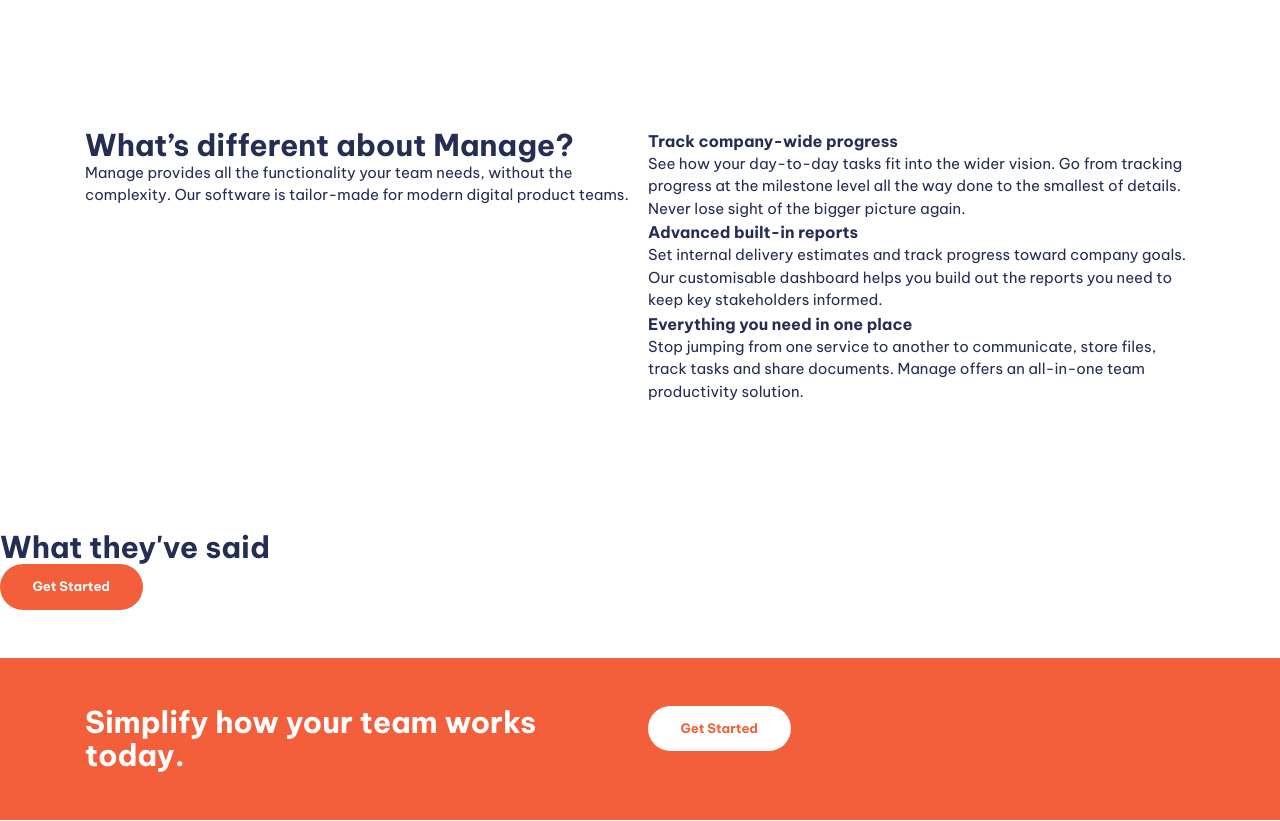
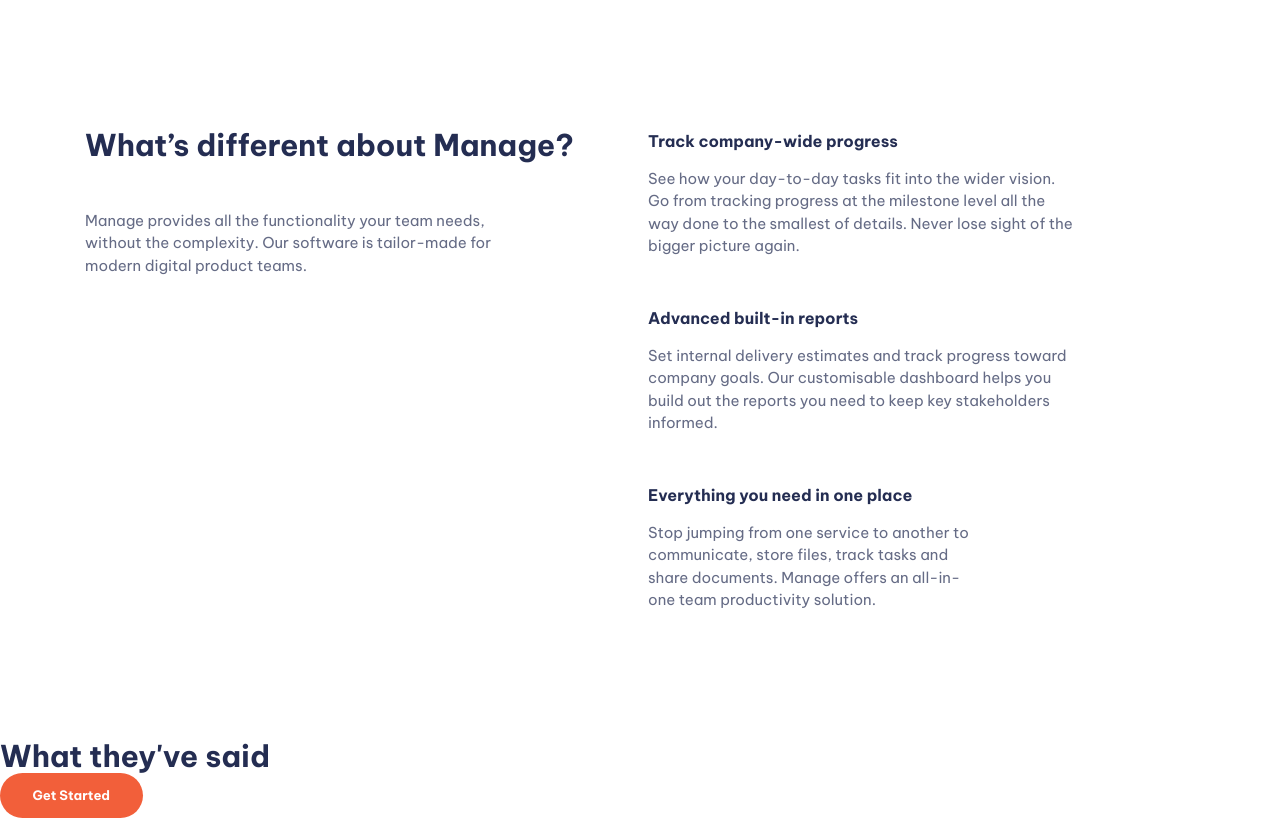
Before and after one commit to narmingeybullayeva/HTML-and-CSS-Projects, a website built with Vite: page Manage-landing-page-website/index.html in a window 1280 px wide. Shown: the part 700-1521 px from the top of the page. Built offline with nearby package versions, Linux system fonts and the light colour scheme.

Commit message:
Added spaces and stuff

```diff
--- a/Manage-landing-page-website/index.html
+++ b/Manage-landing-page-website/index.html
@@ -12,7 +12,11 @@
       <div class="container">
         <div class="nav-wrapper">
           <a href="#"><img src="images/logo.svg" alt="Manage" /></a>
-          <button class="mobile-nav-toggle" aria-controls="primary-navigation" aria-expanded="false">
+          <button
+            class="mobile-nav-toggle"
+            aria-controls="primary-navigation"
+            aria-expanded="false"
+          >
             <img
               class="icon-hamburger"
               src="images/icon-hamburger.svg"
@@ -31,11 +35,7 @@
            ona xüsusi klas verilir bura visually-hidden yazılıb bunu sr-only yəni screen reader only də elmək olar -->
           </button>
           <nav class="primary-navigation" id="primary-navigation">
-            <ul
-              aria-label="Primary"
-              role="list"
-              class="nav-list"
-            >
+            <ul aria-label="Primary" role="list" class="nav-list">
               <li><a href="#">Pricing</a></li>
               <li><a href="#">Product</a></li>
               <li><a href="#">About Us</a></li>
@@ -43,7 +43,9 @@
               <li><a href="#">Community</a></li>
             </ul>
           </nav>
-          <button class="button display-sm-none display-md-inline-flex">Get Started</button>
+          <button class="button display-sm-none display-md-inline-flex">
+            Get Started
+          </button>
         </div>
       </div>
     </header>
@@ -53,7 +55,7 @@
       <section class="padding-block-900">
         <div class="container">
           <div class="even-columns">
-            <div>
+            <div class="flow">
               <h1 class="fs-primary-heading fw-bold">
                 Bring everyone together to build better products.
               </h1>
@@ -73,36 +75,41 @@
       <section class="padding-block-900">
         <div class="container">
           <div class="even-columns">
-            <div>
+            <div class="flow">
               <h2 class="fs-secondary-heading fw-bold">
                 What’s different about Manage?
               </h2>
-              <p>
+              <p data-width="wide">
                 Manage provides all the functionality your team needs, without
                 the complexity. Our software is tailor-made for modern digital
                 product teams.
               </p>
             </div>
             <div>
-              <ul class="numbered-items" role="list">
+              <ul class="numbered-items | flow" role="list">
                 <li>
+                  <div class="flow" style="--flow-spacer: 1em;">
                   <h3 class="fs-600 fw-bold">Track company-wide progress</h3>
-                  <p>
+                  <p data-width="wide">
                     See how your day-to-day tasks fit into the wider vision. Go
                     from tracking progress at the milestone level all the way
                     done to the smallest of details. Never lose sight of the
                     bigger picture again.
                   </p>
+                </div>
                 </li>
                 <li>
+                  <div class="flow" style="--flow-spacer: 1em;">
                   <h3 class="fs-600 fw-bold">Advanced built-in reports</h3>
-                  <p>
+                  <p data-width="wide">
                     Set internal delivery estimates and track progress toward
                     company goals. Our customisable dashboard helps you build
                     out the reports you need to keep key stakeholders informed.
                   </p>
+                  </div>
                 </li>
                 <li>
+                  <div class="flow" style="--flow-spacer: 1em;">
                   <h3 class="fs-600 fw-bold">
                     Everything you need in one place
                   </h3>
@@ -111,6 +118,7 @@
                     store files, track tasks and share documents. Manage offers
                     an all-in-one team productivity solution.
                   </p>
+                  </div>
                 </li>
               </ul>
             </div>
@@ -157,7 +165,7 @@
           </div>
           <div>
             <nav class="footer-nav">
-              <ul aria-label="Footer" role="list">
+              <ul class="flow" aria-label="Footer" style="--flow-spacer: 1em" role="list">
                 <li><a href="#">Home</a></li>
                 <li><a href="#">Pricing</a></li>
                 <li><a href="#">Products</a></li>
--- a/Manage-landing-page-website/style.css
+++ b/Manage-landing-page-website/style.css
@@ -126,37 +126,25 @@
   }
 }
 
-.container {
-  --max-width: 1110px;
-  --padding: 1rem;
-  /* This padding for mobile version */
-
-  width: min(var(--max-width), 100% - (var(--padding) * 2));
-  /* in this case padding multiply by 2 because each side have to 1 rem padding. */
-  margin-inline: auto;
-}
-
-.even-columns {
-  display: grid;
-  gap: 1rem;
-}
-
-@media (min-width: 50em) {
-  .even-columns {
-    grid-auto-flow: column;
-    grid-auto-columns: 1fr;
-  }
-}
-/* There best practice @media query we have to use em
-because em is valid when you zoom in and zoom out
-for your browser,  */
-
 /* General styling */
 
 body {
   font-size: var(--fs-body);
   font-family: var(--ff-body);
   color: var(--primary-400);
+}
+
+/* ch -- "character" mənasına gəlir. 35ch vahidi, mətnin genişliyini mətnin uzunluğuna uyğunlaşdırır.
+35-75 simvol genişliyi olan mətnlər oxunması daha asan və gözlər üçün daha rahat olur.
+Dinamik ölçü: Font dəyişdikdə və ya fərqli şriftlər istifadə olunduqda belə, mətn qutusu oxunaqlı qalır, çünki genişlik avtomatik olaraq simvol ölçüsünə uyğunlaşır.*/
+
+p:not([class]) {
+  opacity: 0.7;
+  max-width: 32ch;
+}
+
+p[data-width="wide"] {
+  max-width: 42ch;
 }
 
 /* Button */
@@ -319,6 +307,38 @@
   border: 0;
 }
 
+.container {
+  --max-width: 1110px;
+  --padding: 1rem;
+  /* This padding for mobile version */
+
+  width: min(var(--max-width), 100% - (var(--padding) * 2));
+  /* in this case padding multiply by 2 because each side have to 1 rem padding. */
+  margin-inline: auto;
+}
+
+.even-columns {
+  display: grid;
+  gap: 1rem;
+}
+
+:where(.flow :not(:first-child)) {
+  margin-top: var(--flow-spacer, 3rem);
+}
+
+/* margin-top: var(--flow-spacer, 1.5rem); bu yazılışın mənası
+əgər --floü-spacer-i tapmasan 1.5rem dəyər ver */
+
+@media (min-width: 50em) {
+  .even-columns {
+    grid-auto-flow: column;
+    grid-auto-columns: 1fr;
+  }
+}
+/* There best practice @media query we have to use em
+because em is valid when you zoom in and zoom out
+for your browser,  */
+
 .text-primary-400 {
   color: var(--primary-400);
 }
```
